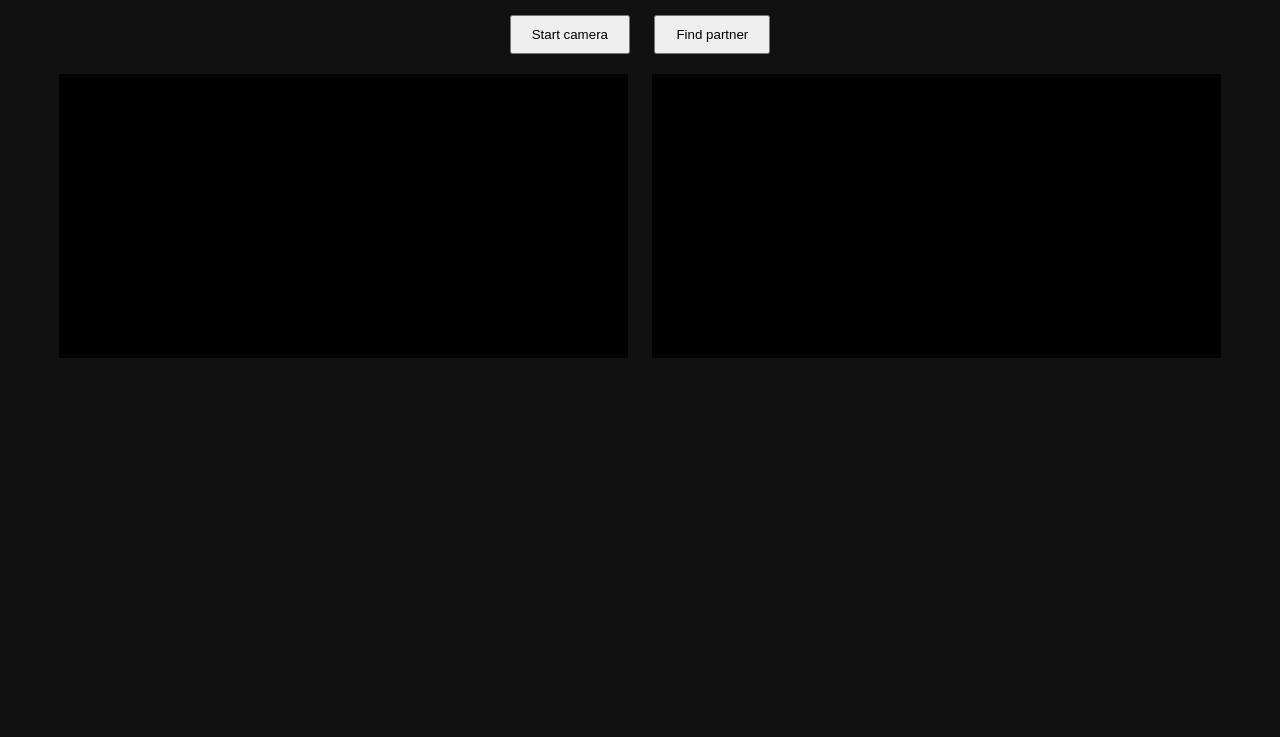
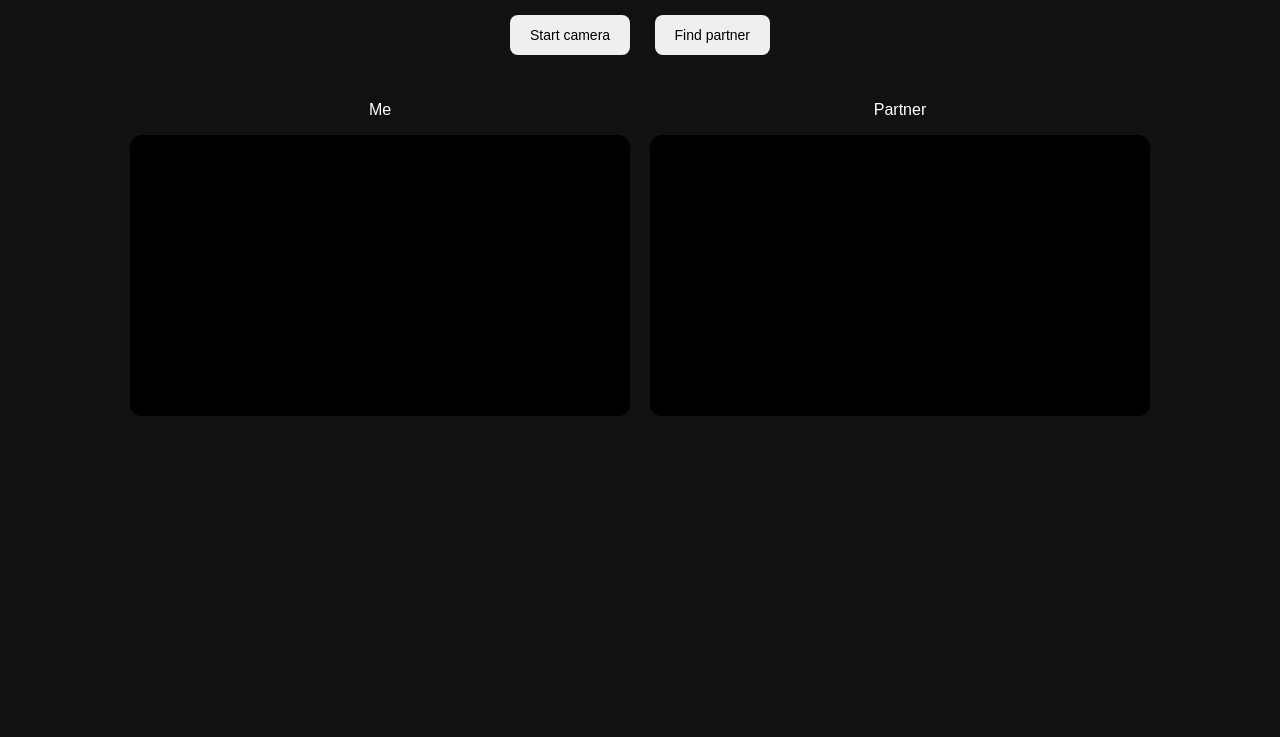
Before and after one commit to trinitinespit/tg-roulette, a website: page public/test.html in a window 1280 px wide. Shown: the part 63-800 px from the top of the page. Drawn offline with nearby package versions, Linux system fonts and the light colour scheme; no server answers.

Commit message:
update html

```diff
--- a/public/test.html
+++ b/public/test.html
@@ -3,12 +3,58 @@
 <head>
   <meta charset="utf-8" />
   <title>Video Roulette</title>
+
   <style>
-    body { font-family: sans-serif; text-align: center; background: #111; color: white; }
-    video { width: 45%; margin: 10px; background: black; }
-    button { padding: 10px 20px; margin: 10px; }
+    body {
+      font-family: sans-serif;
+      background: #111;
+      color: white;
+      text-align: center;
+      margin: 0;
+      padding: 0;
+    }
+
+    h2 {
+      margin-top: 20px;
+    }
+
+    .wrap {
+      display: flex;
+      justify-content: center;
+      gap: 20px;
+      margin-top: 20px;
+      flex-wrap: wrap;
+    }
+
+    video {
+      width: 45vw;
+      max-width: 500px;
+      aspect-ratio: 16/9;
+      background: black;
+      border-radius: 12px;
+      object-fit: cover;
+    }
+
+    /* ❌ зеркала НЕТ */
+    #local {
+      transform: none;
+    }
+
+    button {
+      padding: 12px 20px;
+      margin: 10px;
+      border: none;
+      border-radius: 8px;
+      cursor: pointer;
+      font-size: 14px;
+    }
+
+    button:hover {
+      opacity: 0.8;
+    }
   </style>
 </head>
+
 <body>
 
 <h2>Video Roulette</h2>
@@ -16,12 +62,20 @@
 <button id="start">Start camera</button>
 <button id="find">Find partner</button>
 
-<div>
-  <video id="local" autoplay playsinline muted></video>
-  <video id="remote" autoplay playsinline></video>
+<div class="wrap">
+  <div>
+    <p>Me</p>
+    <video id="local" autoplay playsinline muted></video>
+  </div>
+
+  <div>
+    <p>Partner</p>
+    <video id="remote" autoplay playsinline></video>
+  </div>
 </div>
 
 <script src="/socket.io/socket.io.js"></script>
+
 <script>
 const socket = io();
 
@@ -30,7 +84,9 @@ let pc = null;
 let room = null;
 
 const config = {
-  iceServers: [{ urls: "stun:stun.l.google.com:19302" }]
+  iceServers: [
+    { urls: "stun:stun.l.google.com:19302" }
+  ]
 };
 
 const localVideo = document.getElementById("local");
@@ -38,9 +94,16 @@ const remoteVideo = document.getElementById("remote");
 
 document.getElementById("start").onclick = async () => {
   try {
-    localStream = await navigator.mediaDevices.getUserMedia({ video: true, audio: true });
+    localStream = await navigator.mediaDevices.getUserMedia({
+      video: {
+        width: { ideal: 640 },
+        height: { ideal: 480 },
+        frameRate: { ideal: 30 }
+      },
+      audio: true
+    });
+
     localVideo.srcObject = localStream;
-    console.log("camera ok");
   } catch (e) {
     alert("Camera error: " + e);
   }
@@ -52,7 +115,6 @@ document.getElementById("find").onclick = () => {
     return;
   }
 
-  console.log("searching...");
   socket.emit("find");
 };
 
@@ -69,7 +131,10 @@ function createPeer(initiator) {
 
   pc.onicecandidate = (event) => {
     if (event.candidate) {
-      socket.emit("signal", { room, data: { candidate: event.candidate } });
+      socket.emit("signal", {
+        room,
+        data: { candidate: event.candidate }
+      });
     }
   };
 
@@ -77,13 +142,15 @@ function createPeer(initiator) {
     pc.createOffer()
       .then(offer => pc.setLocalDescription(offer))
       .then(() => {
-        socket.emit("signal", { room, data: { offer: pc.localDescription } });
+        socket.emit("signal", {
+          room,
+          data: { offer: pc.localDescription }
+        });
       });
   }
 }
 
 socket.on("matched", (data) => {
-  console.log("MATCHED", data);
   room = data.room;
   createPeer(data.initiator);
 });
@@ -96,7 +163,10 @@ socket.on("signal", async (data) => {
     const answer = await pc.createAnswer();
     await pc.setLocalDescription(answer);
 
-    socket.emit("signal", { room, data: { answer } });
+    socket.emit("signal", {
+      room,
+      data: { answer: pc.localDescription }
+    });
   }
 
   if (data.answer) {
@@ -107,7 +177,7 @@ socket.on("signal", async (data) => {
     try {
       await pc.addIceCandidate(data.candidate);
     } catch (e) {
-      console.log("ICE error", e);
+      console.log(e);
     }
   }
 });
```
